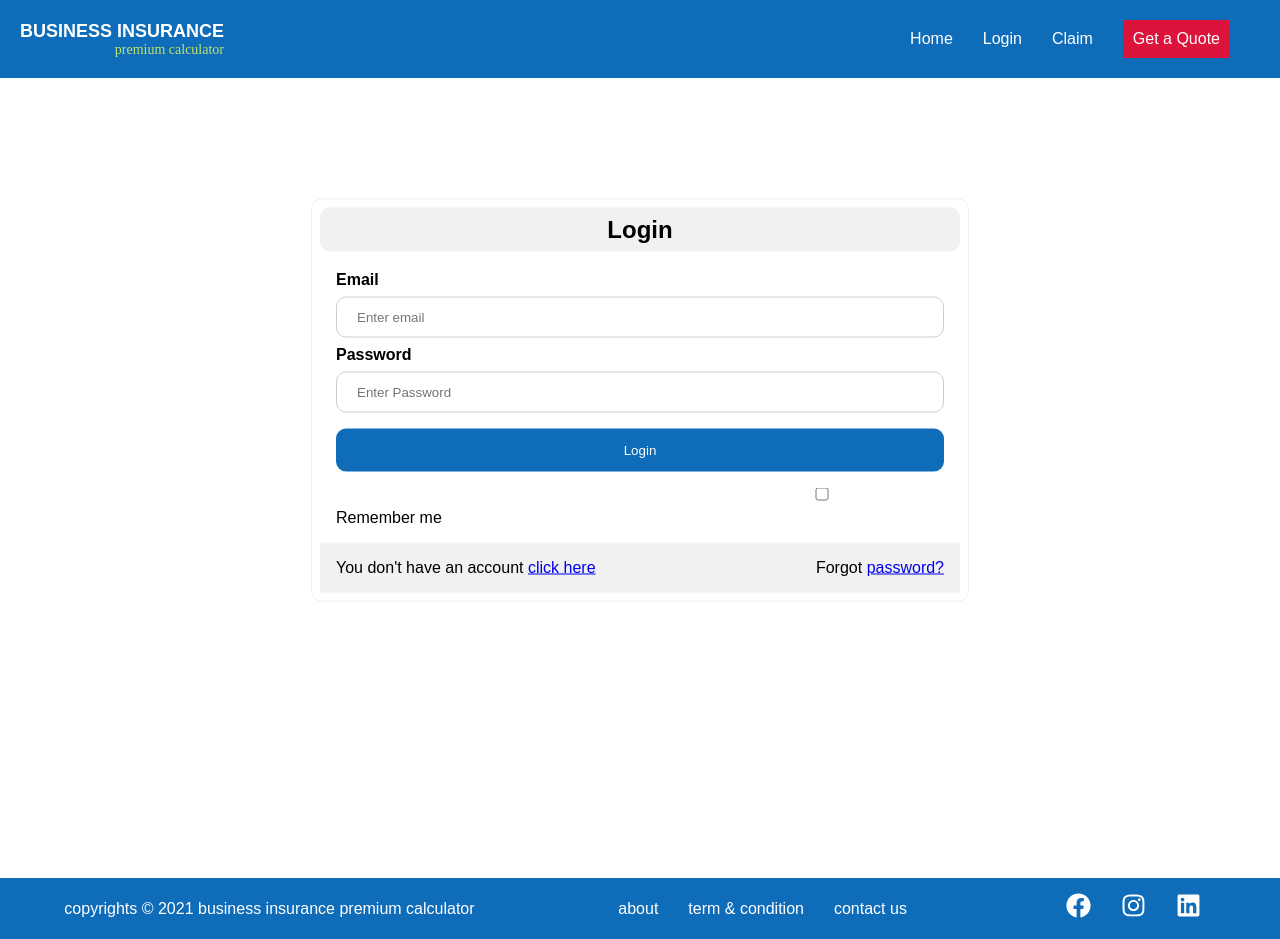
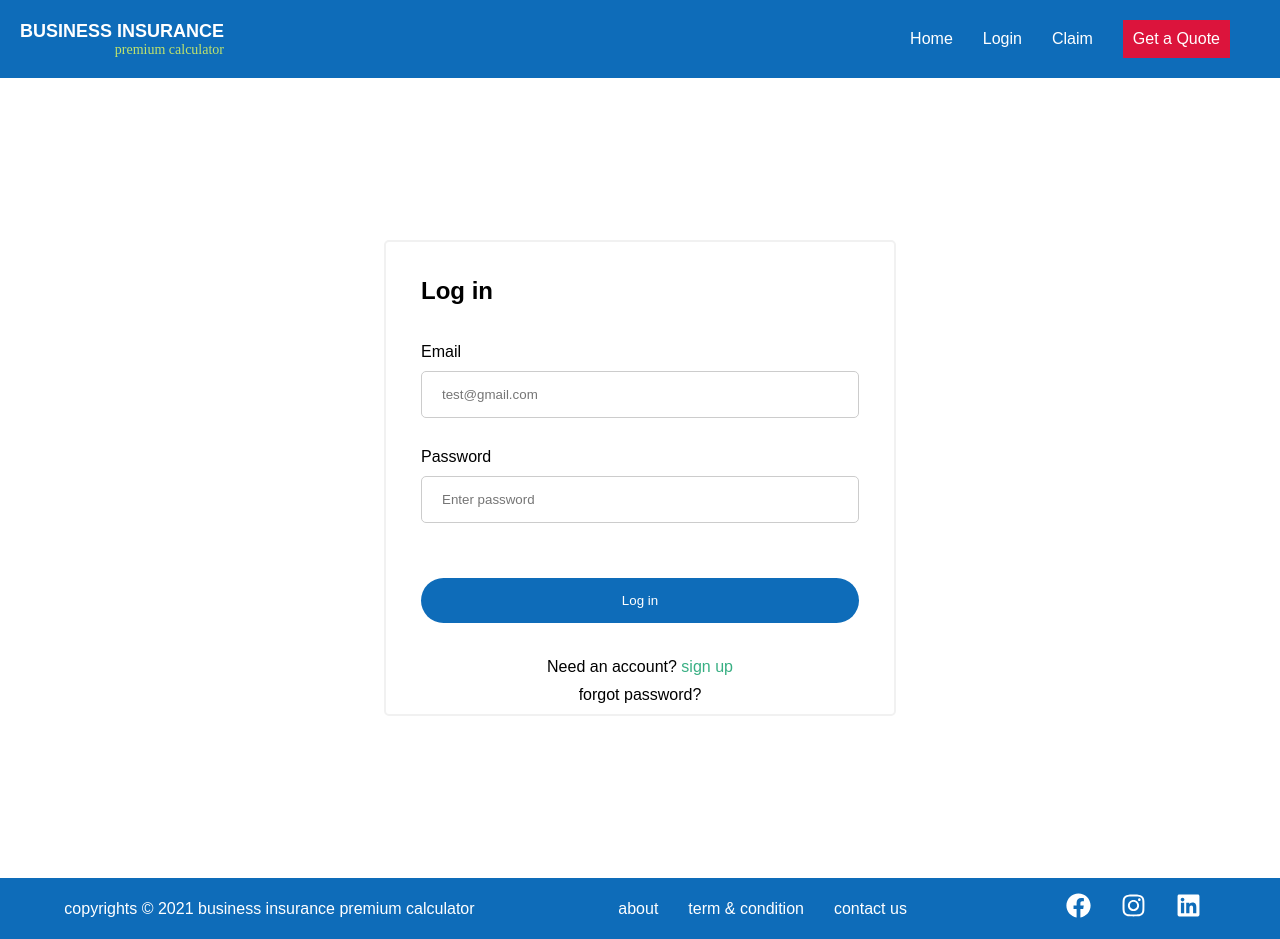
Before and after one commit to pawan-avz/business-insurance-premium-calculator-capstone, a React (Create React App) app: page /login in a window 1280 px wide. Built offline with nearby package versions, Linux system fonts and the light colour scheme.

Commit message:
registratio done

```diff
--- a/package.json
+++ b/package.json
@@ -3,11 +3,14 @@
   "version": "0.1.0",
   "private": true,
   "dependencies": {
+    "@emotion/react": "^11.5.0",
+    "@emotion/styled": "^11.3.0",
     "@mui/icons-material": "^5.0.1",
     "@mui/material": "^5.0.1",
     "@testing-library/jest-dom": "^5.14.1",
     "@testing-library/react": "^11.2.7",
     "@testing-library/user-event": "^12.8.3",
+    "axios": "^0.24.0",
     "react": "^17.0.2",
     "react-dom": "^17.0.2",
     "react-icons": "^4.2.0",
--- a/src/App.js
+++ b/src/App.js
@@ -25,6 +25,7 @@ function App() {
       <Route path="/quote">
         <Quotes />
       </Route>
+
       <Route exact path="/claim">
         <Claim />
       </Route>
--- a/src/component/css/login.css
+++ b/src/component/css/login.css
@@ -5,49 +5,113 @@
 .register {
   min-height: 135vh;
 }
-.login {
-  min-height: 100vh;
-}
 
-.main_container {
-  border: 1px solid #f1f1f1;
-  padding: 8px;
-  border-radius: 10px;
-  position: absolute;
-  left: 50%;
-  top: 50%;
-  -webkit-transform: translate(-50%, -50%);
-  transform: translate(-50%, -50%);
-  margin: auto;
-  margin-top: auto;
-  width: 50%;
-}
-
-.container {
-  padding: 16px;
-}
-
-.form {
-  border-radius: 10px;
-  border: 3px solid #f1f1f1;
+/* login page */
+.login_container {
+  height: 100vh;
+  display: flex;
+  justify-content: center;
+  align-items: center;
 }
 
 .h2 {
-  text-align: center;
-  padding: 8px;
+  text-align: left;
+  padding: 25px;
   margin-bottom: 3px;
-  background-color: #f1f1f1;
   border-radius: 10px;
 }
 
-input {
+.inner_container {
+  box-sizing: border-box;
+  width: 40%;
+  padding: 10px;
+  border: 2px solid #f1f1f1;
+  border-radius: 5px;
+}
+
+/* label and input css */
+.label_and_input {
+  box-sizing: border-box;
   width: 100%;
-  padding: 12px 20px;
-  margin: 8px 0;
+  padding: 10px 25px;
+}
+.label_and_input input {
+  width: 100%;
+  margin-left: auto;
+  padding: 15px 20px;
+  margin: 10px 0;
   display: inline-block;
   border: 1px solid #ccc;
   box-sizing: border-box;
-  border-radius: 10px;
+  border-radius: 5px;
+}
+
+.label_and_input label {
+  width: 100%;
+  margin-right: 0px;
+  text-align: center;
+}
+/* ------------ */
+
+/* login button */
+
+.login_btn {
+  box-sizing: border-box;
+  margin-top: 10px;
+  padding: 25px;
+  width: 100%;
+  display: flex;
+  justify-content: center;
+  align-items: center;
+}
+.login_btn button {
+  background-color: rgb(14, 108, 185);
+  color: white;
+  padding: 15px;
+  border: none;
+  cursor: pointer;
+  width: 100%;
+  border-radius: 50px;
+}
+
+.login_btn button:hover {
+  /* opacity: 0.8; */
+  background-color: #38af83 !important;
+}
+
+.login_footer {
+  display: flex;
+  justify-content: center;
+  align-items: center;
+  flex-direction: column;
+}
+.login_footer div {
+  margin-top: 10px;
+}
+.login_footer a {
+  color: #38af83;
+  text-decoration: none;
+}
+.forgot a {
+  color: black !important;
+}
+
+.forgot a:hover {
+  color: #38af83 !important;
+}
+
+/* media query for login */
+@media only screen and (max-width: 600px) {
+  .label_and_input {
+    align-items: flex-start;
+    flex-direction: column;
+  }
+  .label_and_input input {
+    width: 100%;
+  }
+  .inner_container {
+    width: 80%;
+  }
 }
 
 .gender input,
@@ -55,7 +119,7 @@ label {
   margin-right: 10px;
 }
 
-.btn {
+/* .btn {
   background-color: rgb(14, 108, 185);
   color: white;
   padding: 14px 20px;
@@ -64,11 +128,7 @@ label {
   cursor: pointer;
   width: 100%;
   border-radius: 10px;
-}
-
-.btn:hover {
-  opacity: 0.8;
-}
+} */
 
 span {
   padding: 0px;
--- a/src/component/pages/Claim.js
+++ b/src/component/pages/Claim.js
@@ -2,6 +2,7 @@ import React from "react";
 import { NavLink } from "react-router-dom";
 import "../css/claim.css";
 import claimImg from "../images/claim.jpg";
+
 function Claim() {
   return (
     <>
--- a/src/component/pages/Login.js
+++ b/src/component/pages/Login.js
@@ -1,128 +1,150 @@
 import React, { useState } from "react";
 import { NavLink, useHistory } from "react-router-dom";
 import "../css/login.css";
+import axios from "axios";
 
 const Login = () => {
-  const [email, setEmail] = useState("");
-  const [password, setPassword] = useState("");
+  const history = useHistory();
+  const [state, setState] = useState({
+    email: "",
+    password: "",
+  });
   const [emailError, setEmailError] = useState("");
   const [passwordError, setPasswordError] = useState("");
-  const [credential, setCredential] = useState("");
-  const history = useHistory();
+  const [loginMessage, setLoginMessage] = useState("");
+  const [loginController, setLoginController] = useState(true);
+  // handle function set data into state
+  const handle = (e) => {
+    e.preventDefault();
+    const value = e.target.value;
+    setState({ ...state, [e.target.name]: value });
+  };
 
   //validate function
-  const validate = () => {
-    if (!email.includes("@") && password.length < 5) {
-      setEmailError("Invalid Email Address");
-      setPasswordError("Invalid Password");
-    } else if (!email.includes("@")) {
-      setEmailError("Invalid Email Address");
-    } else if (password.length < 6) {
-      setPasswordError("Invalid Password");
+  const validate = (e) => {
+    const name = e.target.name;
+    const regex = /^((?!\.)[\w\-_.]*[^.])(@\w+)(\.\w+(\.\w+)?[^.\W])$/;
+    if (name === "email") {
+      if (!regex.test(e.target.value)) {
+        setEmailError("Email is not valid");
+        setLoginController(false);
       } else {
-      return true;
+        setEmailError("");
+        setLoginController(true);
+      }
+    }
+    // if password field not empty then remove error message
+    if (name === "password") {
+      if (/^$/.test(state.password)) {
+        setPasswordError("");
+      }
     }
   };
 
-  //get user details in localStorage
-  // localStorage.removeItem('userDetails')
-  const getUser = () => {
-    let user;
-    let data = JSON.parse(localStorage.getItem("userDetails")) || [];
-    // console.log(data)
-    // alert(Array.isArray(data))
-    if (data.length !== 0) {
-      user = data.find((email) => {
-        return email === email;
+  //empty filed validation onclick checking
+  const validateEmpty = () => {
+    let status = true;
+    if (/^$/.test(state.email)) {
+      setEmailError("Email field can't be empty");
+      status = false;
+    }
+    if (/^$/.test(state.password)) {
+      setPasswordError("Password field can't be empty");
+      status = false;
+    }
+    return status;
+  };
+  //post fetch function
+  const postFetch = async () => {
+    try {
+      const request = await axios.post("/login", {
+        headers: {
+          "Content-type": "application/json",
+        },
+        method: "POST",
+        body: { state }, //post login creadential
       });
-      //alert(Array.isArray(result))
-      // console.log(user.password)
-      //user = Object.keys(result).map((key) => [Number(key), result[key]]);
-      //localStorage.setItem('userName', user.firstName+" "+user.lastName)
-      //alert(result.length)
+      if (request.status === 200) {
+        setLoginMessage("Loged in successfully");
+        history.push("/dashboard"); //redirect to dashboard
       } else {
-      return false;
+        setLoginMessage("Login failed");
       }
-    if (
-      user.email.toLowerCase() === email.toLowerCase() &&
-      user.password.toLowerCase() === password.toLowerCase()
-    ) {
-      return true;
+    } catch (err) {
+      console.log(err);
     }
   };
 
-  //submit function
-
-  const submit = (e) => {
-    e.preventDefault();
-    setEmailError("");
-    setPasswordError("");
-    if (validate() && getUser()) {
-      alert("you are loged in");
-      getUser();
-      history.push("/");
-    } else if (!getUser()) {
-      alert("User not Found");
-    } else {
-      alert("Invalid Credential");
+  // function invoke when login button clicked
+  const postLoginCredential = () => {
+    if (loginController && validateEmpty()) {
+      postFetch();
+      history.push("/"); //for test
     }
   };
 
-  // console.log(localStorage.getItem('userDetails'))
+  // form input type, name placeholders ...
+  const formData = [
+    {
+      lable: "Email",
+      name: "email",
+      type: "email",
+      placeholder: "test@gmail.com",
+      value: state.email,
+      errorMessage: emailError,
+    },
+    {
+      lable: "Password",
+      name: "password",
+      type: "password",
+      placeholder: "Enter password",
+      value: state.password,
+      errorMessage: passwordError,
+    },
+  ];
 
   return (
-    <div className="login">
-      <div class="main_container">
-        <h2 className="h2">Login</h2>
-
-        <form className=".form" action="/" method="POST">
-          <div class="container">
-            <label for="email">
-              <b>Email</b>
-            </label>
+    <div className="login_container">
+      <div class="inner_container">
+        <h2 className="h2">Log in</h2>
+        <form method="POST">
+          <div>
+            {formData.map((data, index) => (
+              <div className="label_and_input">
+                <label>{data.lable}</label>
                 <input
-              type="text"
-              placeholder="Enter email"
-              name="email"
-              onChange={(e) => setEmail(e.target.value)}
-              value={email}
+                  type={data.type}
+                  name={data.name}
+                  placeholder={data.placeholder}
+                  value={data.value}
+                  autocomplete="off"
+                  onChange={(e) => [handle(e), validate(e)]}
                 />
-            {emailError ? <p style={{ color: "red" }}>{emailError}</p> : null}
-
-            <label for="password">
-              <b>Password</b>
-            </label>
-            <input
-              type="password"
-              placeholder="Enter Password"
-              name="password"
-              onChange={(e) => setPassword(e.target.value)}
-              value={password}
-            />
-            {passwordError ? (
-              <p style={{ color: "red" }}>{passwordError}</p>
+                {data.errorMessage ? (
+                  <span style={{ color: "crimson" }}>{data.errorMessage}</span>
                 ) : null}
-            <button className="btn" type="submit" onClick={submit}>
-              Login
-            </button>
-            <label>
-              <input type="checkbox" name="remember" /> Remember me
-            </label>
               </div>
-
-          <div class="container" style={{ backgroundColor: "#f1f1f1" }}>
-            <span class="registration">
-              You don't have an account{" "}
-              <NavLink to="/registration">click here</NavLink>
-            </span>
-            <span class="forgot">
-              Forgot <NavLink to="#">password?</NavLink>
-            </span>
+            ))}
           </div>
         </form>
+
+        <div className="login_btn">
+          <button type="submit" onClick={postLoginCredential}>Log in</button>
+        </div>
+        <div class="login_footer">
+          <div>
+            Need an account? <NavLink to="/registration">sign up</NavLink>
+          </div>
+          <div className="forgot">
+            <NavLink to="/forgot">forgot password?</NavLink>
+          </div>
+        </div>
       </div>
     </div>
   );
 };
 
 export default Login;
+
+{
+}
--- a/src/component/pages/auth/Registration/index.js
+++ b/src/component/pages/auth/Registration/index.js
@@ -1,5 +1,7 @@
-import React, { useState } from "react";
 
+import React from "react";
+import validateInfo from "./validateInfo";
+import useForm from "./useForm";
 import { NavLink, useHistory } from "react-router-dom";
 import {
   Container,
@@ -9,184 +11,114 @@ import {
   Label,
   InputDiv,
   FormHeading,
-  InlineDiv,
-  ErrorMessage,
+  InlineDiv,SubmitButton,
+  ErrorMessage,Formfooter,Input
 } from "../FormComponent";
 
 export default function Index() {
-  const [user, setUser] = React.useState({
-    firstName: "",
-    lastName: "",
+  const { handleChange, user, errors, handleSubmit } = useForm(validateInfo);
 
-    email: "",
-    password1: "",
-    password2: "",
-    errors: {
-      email: "",
-      fname: "",
-      lname: "",
-      password: "",
-    },
-    fNameError: false,
-    lNameError: false,
-    emailError: false,
-    passwordError: false,
-    formError: false,
-  });
-  const validate = (name, value) => {
-
-
-    switch (name) {
-      case "firstName":
-        user.fNameError = !/^[a-zA-Z ]+$/.test(value);
-        // user.errors.fname= user.fNameError===""?"required":"";
-        user.errors.fname = user.fNameError
-          ? "first name contains only alphabet"
-          : "";
-        break;
-      case "lastName":
-        user.lNameError = !/^[a-zA-Z ]+$/.test(value);
-        user.errors.lname = user.lNameError
-          ? "last name contains only alphabet"
-          : "";
-        break;
-      case "email":
-        user.emailError = !/^([\w.%+-]+)@([\w-]+\.)+([\w]{2,})$/i.test(value);
-        user.errors.email = user.emailError ? "please write valid email" : "";
-        break;
-      case "password1":
-        user.passwordError =
-          !/^(?=.*?[A-Z])(?=.*?[a-z])(?=.*?[0-9])(?=.*?[#?!@$%^&*-]).{8,}$/.test(
-            value
-          );
-        user.errors.password = user.passwordError
-          ? "Minimum eight characters, at least one uppercase letter, one lowercase letter, one number and one special character"
-          : "";
-        break;
-      case "mobile":
-        user.mobileError = !/^[0-9]{10}$/.test(value);
-        user.error.mobile = user.mobileError ? " is Invalid" : "";
-        break;
-    }
-  };
-const validateRequired=(user)=>{
-
-}
-  const handleChange = (key) => (event) => {
-    setUser((oldData) => ({
-      ...oldData,
-      [key]: event.target.value,
-    }));
-    validate(key, event.target.value);
-  };
-  const handleForm = (event) => {
-    event.preventDefault();
-    validateRequired(user);
-
-    // setLogged(true);
-    // history.push('/user');
-  };
   return (
     <Container>
       <Content>
         <FormHeading>Registration</FormHeading>
 
         <FormContainer>
-          <form onSubmit={handleForm} method="POST">
+          <form method="POST" onSubmit={handleSubmit}>
             <FormControl>
               <Label for="fName">First name</Label>
               <InputDiv>
-                <input
+                <Input
+                id="fName"
                   type="text"
                   placeholder="Enter first name"
                   onChange={handleChange("firstName")}
-                  required
                 />
-                {user.fNameError ? (
-                  <ErrorMessage>{user.errors.fname}</ErrorMessage>
-                ) : null}
+                {errors.firstName && (
+                  <ErrorMessage>{errors.firstName}</ErrorMessage>
+                )}
               </InputDiv>
             </FormControl>
 
             <FormControl>
               <Label for="lName">Last name</Label>
               <InputDiv>
-                <input
+                <Input
                   type="text"
+                  id="lName"
+
                   placeholder="Enter last name"
                   onChange={handleChange("lastName")}
-                  required
                 />
-                {user.lNameError ? (
-                  <ErrorMessage>{user.errors.lname}</ErrorMessage>
-                ) : null}
+                {errors.lastName && (
+                  <ErrorMessage>{errors.lastName}</ErrorMessage>
+                )}
               </InputDiv>
             </FormControl>
 
             <FormControl>
               <Label for="email">Email</Label>
               <InputDiv>
-                <input
+                <Input
+                id="email"
                   type="text"
                   placeholder="Enter email"
                   name="email"
                   onChange={handleChange("email")}
-
-                  required
                 />
-                {user.emailError ? (
-                  <ErrorMessage>{user.errors.email}</ErrorMessage>
-                ) : null}
+                {errors.email && (
+                  <ErrorMessage>{errors.email}</ErrorMessage>
+                )}
               </InputDiv>
             </FormControl>
 
             <FormControl>
               <Label for="password">Password</Label>
               <InputDiv>
-                <input
+                <Input
+                id="password"
                   type="password"
                   placeholder="Enter Password"
-                  name="password"
                   onChange={handleChange("password1")}
-                  required
-
                 />
-                {user.passwordError ? <ErrorMessage>{user.errors.password}</ErrorMessage> : null}
+                {errors.password1 && (
+                  <ErrorMessage>{errors.password1}</ErrorMessage>
+                )}
+              </InputDiv>
+            </FormControl>
+            <FormControl>
+              <Label for="password2">Password</Label>
+              <InputDiv>
+                <Input
+                id="password2"
+                  type="password"
+                  placeholder="Confirm Password"
+                  onChange={handleChange("password2")}
+                />
+                {errors.password2 && (
+                  <ErrorMessage>{errors.password2}</ErrorMessage>
+                )}
               </InputDiv>
             </FormControl>
             <InlineDiv>
               <Label for="gender">Gender</Label>
               <InlineDiv>
-                <input
-                  type="radio"
-                  name="gender"
-                  id="gender"
-                  value="Male"
-                  required
-                />
+                <input type="radio" name="gender" id="gender" value="Male" />
                 <Label for="gender">Male</Label>
               </InlineDiv>
               <InlineDiv>
-                <input
-                  type="radio"
-                  name="gender"
-                  id="gender"
-                  value="Female"
-                  required
-                />
+                <input type="radio" name="gender" id="gender" value="Female" />
                 <Label for="gender">Female</Label>
               </InlineDiv>
             </InlineDiv>
 
-            <button className="btn" type="submit">
+            <SubmitButton  type="submit">
               Registration
-            </button>
+            </SubmitButton>
 
-            <div class="container" style={{ backgroundColor: "#f1f1f1" }}>
-              <span class="registration">
-                You have an account <NavLink to="/login">login</NavLink>
-              </span>
-            </div>
+            <Formfooter>
+                You have an account ? <NavLink to="/login">login</NavLink>
+            </Formfooter>
           </form>
         </FormContainer>
       </Content>
--- /dev/null
+++ b/src/component/pages/auth/Registration/useForm.js
@@ -0,0 +1,33 @@
+import React from "react";
+import validateInfo from "./validateInfo";
+import validateInput from "./validateInput";
+const useForm = (validate) => {
+  const [user, setUser] = React.useState({
+    firstName: "",
+    lastName: "",
+    email: "",
+    password1: "",
+    password2: "",
+  });
+
+  const [errors, setErrors] = React.useState({});
+
+  const handleChange = (key) => (event) => {
+      let value=event.target.value;
+    setUser((oldData) => ({
+      ...oldData,
+      [key]: value,
+
+    }));
+    setErrors(validateInput(key,value));
+  };
+
+  const handleSubmit = (e) => {
+    e.preventDefault();
+    setErrors(validateInfo(user));
+
+  };
+  return {handleChange,handleSubmit,errors,user};
+};
+
+export default useForm;
--- /dev/null
+++ b/src/component/pages/auth/Registration/validateInfo.js
@@ -0,0 +1,35 @@
+export default function validateInfo(values) {
+
+  let errors = {};
+  if (!values.firstName.trim()) {
+    errors.firstName = "first name is required";
+  } else if (!/^[a-zA-Z ]+$/.test(values.firstName)) {
+    errors.firstName = "first name should contains alphabet";
+  }
+  if (!values.lastName.trim()) {
+    errors.lastName = "last name is required";
+  } else if (!/^[a-zA-Z ]+$/.test(values.lastName)) {
+    errors.lastName = "first name should contains alphabet";
+  }
+
+  if (!values.email) {
+    errors.email = "Email required";
+  } else if (!/\S+@\S+\.\S+/.test(values.email)) {
+    errors.email = "Email address is invalid";
+  }
+  if (!values.password1) {
+    errors.password1 = "Password is required";
+  } else if (values.password1.length < 6) {
+    errors.password1 = "Password needs to be 6 characters or more";
+  }
+
+  if (!values.password2) {
+    errors.password2 = "Password is required";
+  } else if (values.password2 !== values.password) {
+    errors.password2 = "Passwords do not match";
+  }
+  if(!values.gender){
+    errors.gender= "gender is required";
+  }
+  return errors;
+}
--- a/src/component/pages/quotes_component/Form4.js
+++ b/src/component/pages/quotes_component/Form4.js
@@ -48,7 +48,6 @@ const Form4 = () => {
                   "Model*",
                   "Purchase rate*",
                   "Purchase date*",
-                  "Current rate*",
                 ].map((data, index) => (
                   <div className="input_label">
                     <div className="label">
```
Also changed, not shown: src/component/pages/auth/FormComponent.js (+74 -33 lines), src/component/pages/auth/Registration/validateInput.js (added, +37 -0 lines), 1 other file (tests, documents, lock files or other folders). Lines whose indentation alone changed are shown as unchanged.
